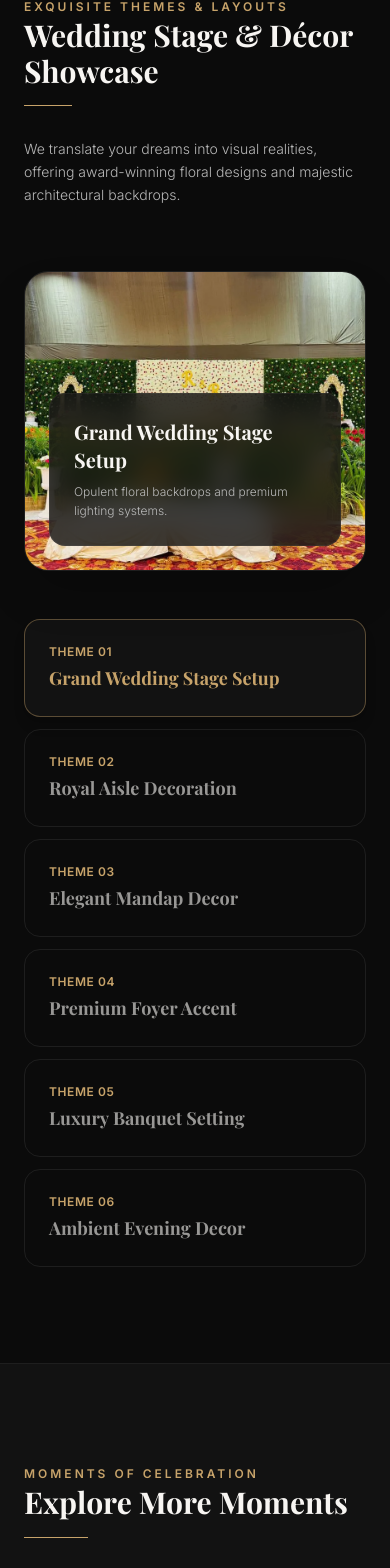
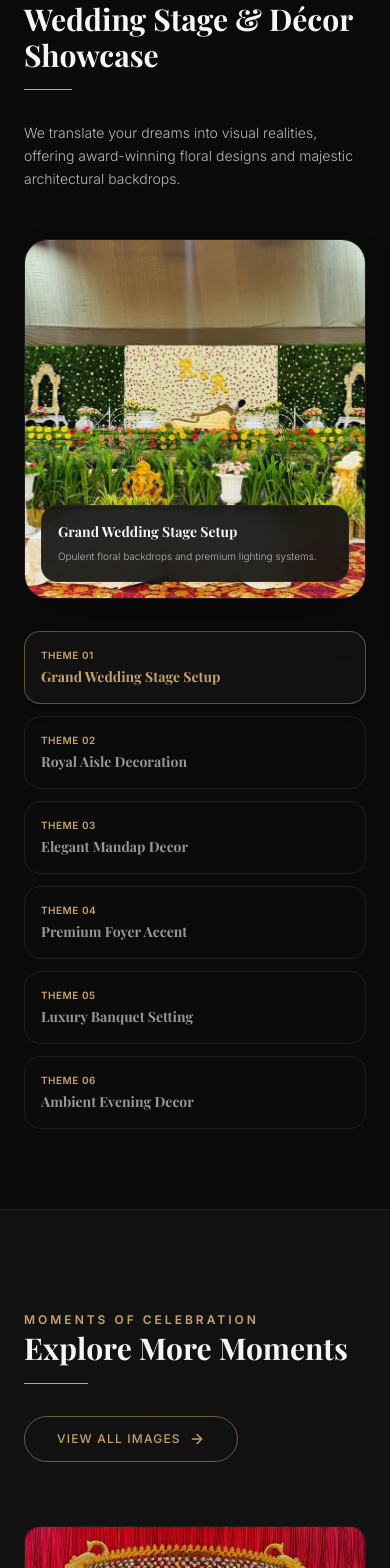
Before and after one commit to KarthikeyaGSI/sk_crown_convention, a Next.js app: page / in a window 390 px wide. Shown: the part 4973-6541 px from the top of the page. Built offline with nearby package versions, Linux system fonts and the light colour scheme; a web font is replaced by a local one.

Commit message:
feat: complete RC7 production fixes including mobile showcase fixes, logo favicon mapping, and routing cleanup

```diff
--- a/src/app/layout.tsx
+++ b/src/app/layout.tsx
@@ -28,8 +28,8 @@ export const metadata: Metadata = {
     "Hanuman Junction Function Hall"
   ],
   icons: {
-    icon: "/images/sk crown entrance.webp",
-    apple: "/images/sk crown entrance.webp",
+    icon: "/images/logo.png",
+    apple: "/images/logo.png",
   },
   openGraph: {
     title: "SK Crown Convention Hall A/c | Luxury Wedding Venue in Warangal",
--- a/src/components/Gallery.tsx
+++ b/src/components/Gallery.tsx
@@ -3,6 +3,7 @@
 import React from "react";
 import Image from "next/image";
 import { motion } from "framer-motion";
+import Link from "next/link";
 import { galleryImages, shimmerBlurDataUrl } from "@/lib/images";
 import { VENUE_DETAILS } from "@/lib/constants";
 import Button from "./Button";
@@ -50,14 +51,11 @@ export default function Gallery() {
             <div className="w-16 h-[1px] bg-gold" />
           </div>
           <div>
-            <Button
-              variant="secondary"
-              onClick={() => {
-                window.open(VENUE_DETAILS.googleMapsLink, "_blank");
-              }}
-            >
-              View Full Gallery
-            </Button>
+            <Link href="/gallery" passHref>
+              <Button variant="secondary">
+                View All Images
+              </Button>
+            </Link>
           </div>
         </div>
 
--- a/src/components/WeddingShowcase.tsx
+++ b/src/components/WeddingShowcase.tsx
@@ -9,10 +9,10 @@ export default function WeddingShowcase() {
   const [activeIdx, setActiveIdx] = useState(0);
 
   return (
-    <section id="showcase" className="py-24 md:py-36 bg-[#0B0B0B] border-b border-luxury-border">
+    <section id="showcase" className="py-20 md:py-36 bg-[#0B0B0B] border-b border-luxury-border">
       <div className="max-w-7xl mx-auto px-6 md:px-12">
         {/* Editorial Layout Header */}
-        <div className="grid grid-cols-1 lg:grid-cols-12 gap-8 items-end mb-16 md:mb-24">
+        <div className="grid grid-cols-1 lg:grid-cols-12 gap-8 items-end mb-12 md:mb-24">
           <div className="lg:col-span-8 space-y-4">
             <span className="text-xs uppercase tracking-[0.25em] text-gold font-sans font-semibold">
               Exquisite Themes & Layouts
@@ -30,30 +30,30 @@ export default function WeddingShowcase() {
         </div>
 
         {/* Dynamic Showcase Presentation */}
-        <div className="grid grid-cols-1 lg:grid-cols-12 gap-12 items-center">
+        <div className="grid grid-cols-1 lg:grid-cols-12 gap-8 lg:gap-12 items-stretch">
           {/* Theme Selector list */}
-          <div className="lg:col-span-4 order-2 lg:order-1 space-y-3">
+          <div className="lg:col-span-4 order-2 lg:order-1 space-y-3 flex flex-col justify-center">
             {weddingShowcaseImages.map((item, idx) => (
               <button
                 key={item.title}
                 onClick={() => setActiveIdx(idx)}
-                className={`w-full text-left p-6 rounded-2xl border transition-all duration-300 font-sans cursor-pointer ${
+                className={`w-full text-left p-4 md:p-6 rounded-2xl border transition-all duration-300 font-sans cursor-pointer focus:outline-none ${
                   idx === activeIdx
-                    ? "bg-luxury-card border-gold/40 text-gold shadow-lg"
+                    ? "bg-luxury-card border-gold/45 text-gold shadow-lg"
                     : "bg-transparent border-luxury-border text-white-soft/60 hover:text-white-soft hover:border-luxury-border/65"
                 }`}
               >
-                <span className="text-xs tracking-wider text-gold font-semibold uppercase block mb-1">
+                <span className="text-[10px] tracking-wider text-gold font-semibold uppercase block mb-1">
                   Theme 0{idx + 1}
                 </span>
-                <span className="text-lg font-serif font-bold block">{item.title}</span>
+                <span className="text-sm md:text-lg font-serif font-bold block">{item.title}</span>
               </button>
             ))}
           </div>
 
           {/* Large Showcase Image display */}
           <div className="lg:col-span-8 order-1 lg:order-2">
-            <div className="relative h-[300px] md:h-[550px] w-full rounded-[24px] overflow-hidden group shadow-2xl border border-luxury-border">
+            <div className="relative h-[360px] sm:h-[450px] md:h-[550px] w-full rounded-[24px] overflow-hidden group shadow-2xl border border-luxury-border">
               <AnimatePresence mode="wait">
                 <motion.div
                   key={activeIdx}
@@ -73,11 +73,11 @@ export default function WeddingShowcase() {
                     className="object-cover transition-transform duration-700 ease-out group-hover:scale-105"
                   />
                   {/* Glass overlay with details */}
-                  <div className="absolute inset-x-6 bottom-6 p-6 md:p-8 bg-[#121212]/80 backdrop-blur-md border border-white/5 rounded-2xl">
-                    <h3 className="text-xl md:text-2xl font-serif font-bold text-white-soft">
+                  <div className="absolute inset-x-4 bottom-4 md:inset-x-6 md:bottom-6 p-4 md:p-8 bg-[#121212]/90 backdrop-blur-md border border-white/5 rounded-2xl">
+                    <h3 className="text-sm md:text-2xl font-serif font-bold text-white-soft">
                       {weddingShowcaseImages[activeIdx].title}
                     </h3>
-                    <p className="text-xs md:text-sm text-muted-text font-sans font-light mt-2 leading-relaxed">
+                    <p className="text-[10px] md:text-sm text-muted-text font-sans font-light mt-1.5 md:mt-2 leading-relaxed line-clamp-3">
                       {weddingShowcaseImages[activeIdx].description}
                     </p>
                   </div>
```
